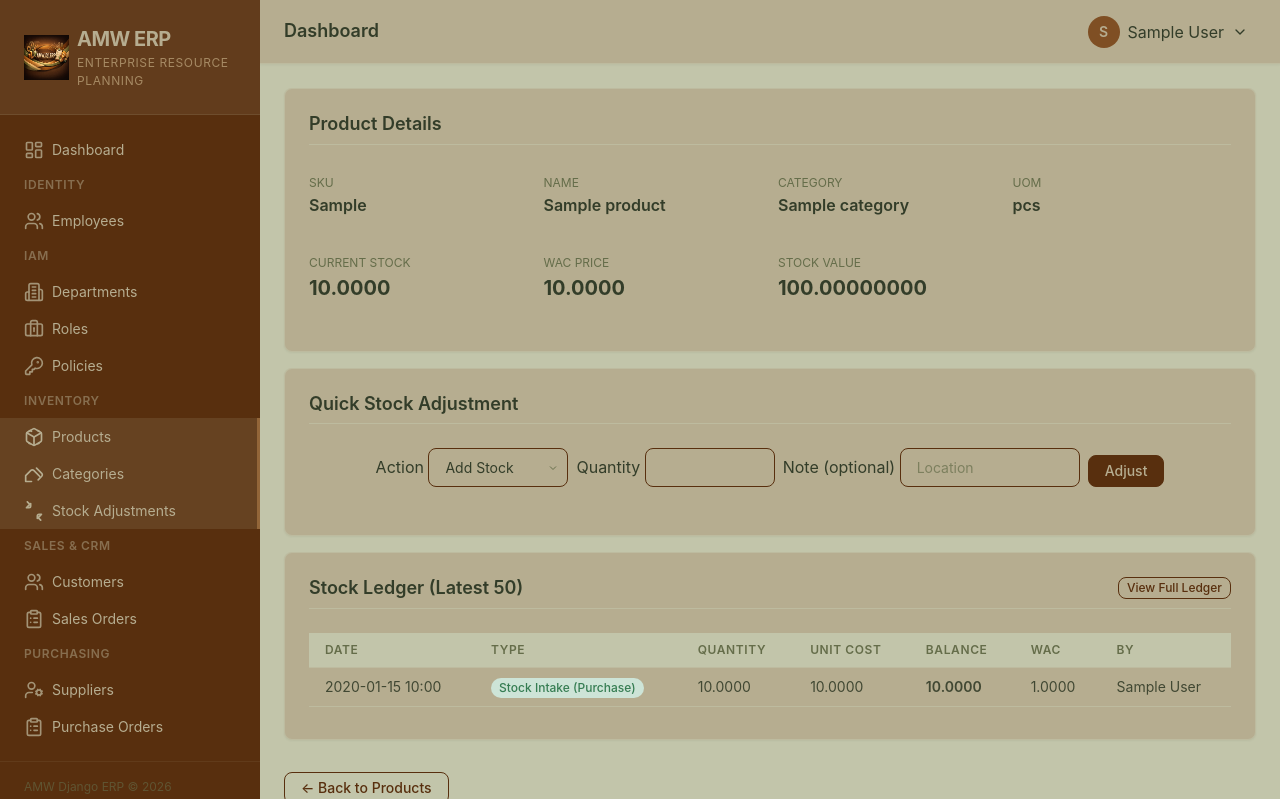
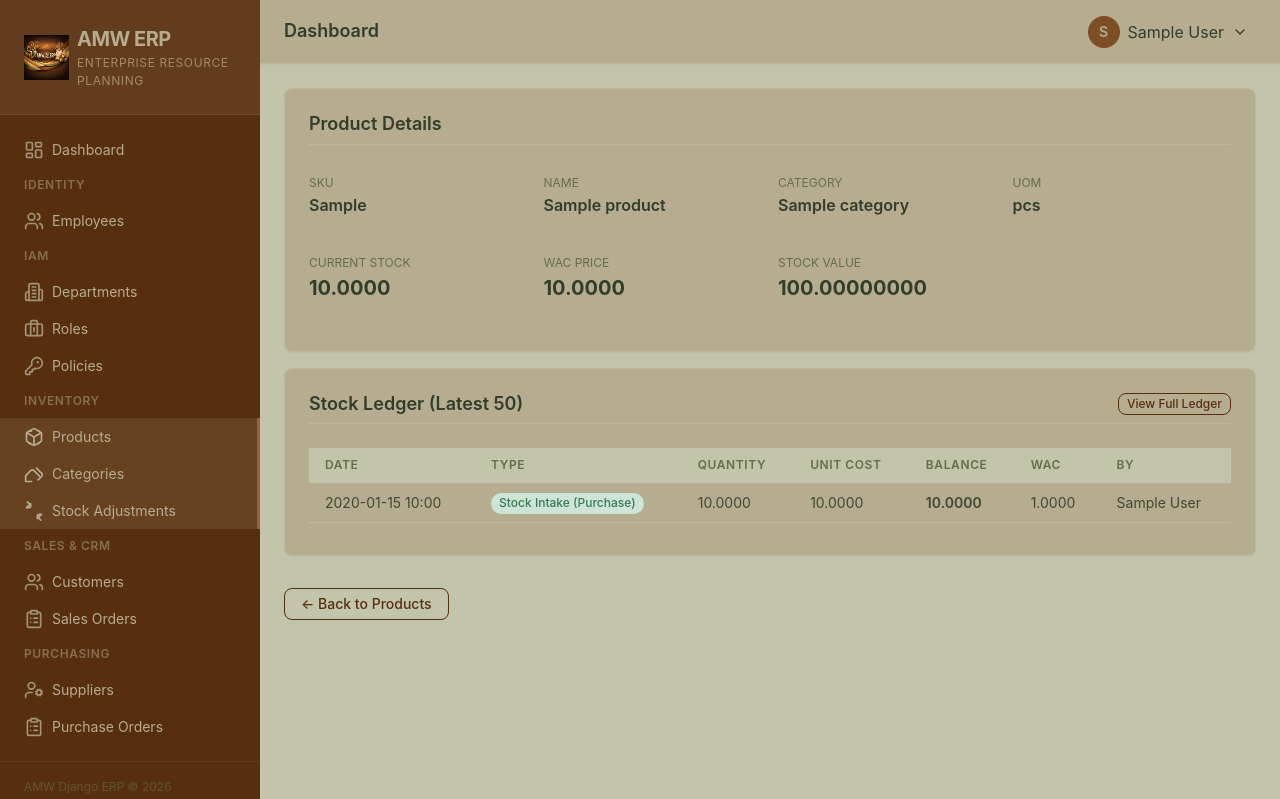
Before and after one commit to AhmadMWaddah/AMW_Django_ERP, a Django app: page /inventory/products/1/ in a window 1280 px wide. Shown: the top 799 px of the page. Run offline with Django 4.2, Linux system fonts and the light colour scheme; a user stored in the database is signed in; tables that the repository leaves empty hold one stand-in row (values such as "Sample post").

Commit message:
[fixes] Add policy enforcement to Quick Stock Adjustment
- Hide Quick Stock Adjustment section for users without Inventory: Adjust policy
- Add server-side 403 policy check in adjust_stock_htmx view
- Add can_adjust_stock context variable via PolicyEngine
- Clean up context_processors.py (removed duplicate functions)

Co-authored-by: Qwen-Coder <qwen-coder@alibabacloud.com>

```diff
--- a/core/context_processors.py
+++ b/core/context_processors.py
@@ -1,12 +1,12 @@
 """
 -- AMW Django ERP - Core Context Processors --
-Version: 1.1 (Hardened for Template Safety)
+Version: 1.2 (Hardened for Template Safety + Policy Checks)
 """
 
 
 def ui_context(request):
     """
-    Provides global UI context for navigation and app identification.
+    Provides global UI context for navigation, app identification, and policy checks.
     Ensures nav_hierarchy is empty for unauthenticated users.
     """
     if not request.user.is_authenticated:
@@ -23,6 +23,7 @@ def ui_context(request):
         "app_name": "AMW ERP",
         "active_app": active_app,
         "nav_hierarchy": _build_nav_hierarchy(),
+        "can_adjust_stock": _has_inventory_adjust_policy(request.user),
     }
 
 
@@ -32,6 +33,17 @@ def _resolve_active_app(path):
     if not path_parts:
         return "dashboard"
     return path_parts[0]
+
+
+def _has_inventory_adjust_policy(user):
+    """Check if the user has 'Inventory: Adjust' policy."""
+    try:
+        from security.logic.enforcement import PolicyEngine
+
+        engine = PolicyEngine(user)
+        return engine.has_permission("inventory.stock", "adjust")
+    except Exception:
+        return False
 
 
 def _build_nav_hierarchy():
--- a/inventory/views.py
+++ b/inventory/views.py
@@ -72,7 +72,20 @@ def adjustment_list(request):
 @require_POST
 @login_required
 def adjust_stock_htmx(request, product_id):
-    """HTMX endpoint for stock adjustment."""
+    """HTMX endpoint for stock adjustment.
+
+    Policy: Requires 'inventory.stock' -> 'adjust' permission.
+    """
+    from security.logic.enforcement import PolicyEngine
+
+    engine = PolicyEngine(request.user)
+    if not engine.has_permission("inventory.stock", "adjust"):
+        return JsonResponse(
+            {"error": "Permission denied"},
+            status=403,
+            headers={"HX-Trigger": '{"showToast": {"message": "You do not have permission to adjust stock.", "type": "error"}}'},
+        )
+
     product = get_object_or_404(Product, pk=product_id)
     action = request.POST.get("action")
     quantity_str = request.POST.get("quantity", "0")
--- a/templates/inventory/pages/product_detail.html
+++ b/templates/inventory/pages/product_detail.html
@@ -43,38 +43,38 @@
     </div>
 </div>
 
-{# HTMX Quick Adjustment #}
+{# HTMX Quick Adjustment (Policy: Inventory: Adjust) #}
+{% if can_adjust_stock %}
 <div class="card">
     <div class="card__header">
         <h3 class="card__title">Quick Stock Adjustment</h3>
     </div>
     <div class="card__body u-flex u-justify-center">
-        <form hx-post="{% url 'Inventory:AdjustStock' product.id %}"
-              hx-target="#adjustment-result"
-              hx-swap="innerHTML"
-              class="u-flex u-flex-wrap u-gap-sm u-items-end u-justify-center">
-            <div class="form-group u-mb-0" style="width: auto;">
+        <form hx-post="{% url 'Inventory:AdjustStock' product.id %}" hx-target="#adjustment-result" hx-swap="innerHTML"
+            class="u-flex u-flex-wrap u-gap-sm u-items-end u-justify-center">
+            <div class="form-group u-mb-0 u-px-lg" style="width: auto;">
                 <label class="form-group__label">Action</label>
                 <select name="action" class="form-group__input" style="width: 140px;">
                     <option value="in">Add Stock</option>
                     <option value="out">Reduce Stock</option>
                 </select>
             </div>
-            <div class="form-group u-mb-0" style="width: auto;">
+            <div class="form-group u-mb-0 u-px-lg" style="width: auto;">
                 <label class="form-group__label">Quantity</label>
                 <input type="number" name="quantity" class="form-group__input" step="0.0001" min="0"
-                       style="width: 130px;" required>
+                    style="width: 130px;" required>
             </div>
-            <div class="form-group u-mb-0" style="width: auto;">
+            <div class="form-group u-mb-0 u-px-lg" style="width: auto;">
                 <label class="form-group__label">Note (optional)</label>
-                <input type="text" name="location_note" class="form-group__input"
-                       style="width: 180px;" placeholder="Location">
+                <input type="text" name="location_note" class="form-group__input" style="width: 180px;"
+                    placeholder="Location">
             </div>
             <button type="submit" class="btn btn--primary">Adjust</button>
         </form>
     </div>
     <div id="adjustment-result" class="u-mt-md u-text-center"></div>
 </div>
+{% endif %}
 
 {# Stock Transactions Ledger #}
 <div class="card">
@@ -100,7 +100,8 @@
                 <tr>
                     <td class="u-text-xs">{{ txn.created_at|date:"Y-m-d H:i" }}</td>
                     <td>
-                        <span class="badge {% if txn.change_type in 'INTAKE,PURCHASE,ADJUST_ADD,RETURN' %}badge--success{% else %}badge--danger{% endif %}">
+                        <span
+                            class="badge {% if txn.change_type in 'INTAKE,PURCHASE,ADJUST_ADD,RETURN' %}badge--success{% else %}badge--danger{% endif %}">
                             {{ txn.get_change_type_display }}
                         </span>
                     </td>
```
